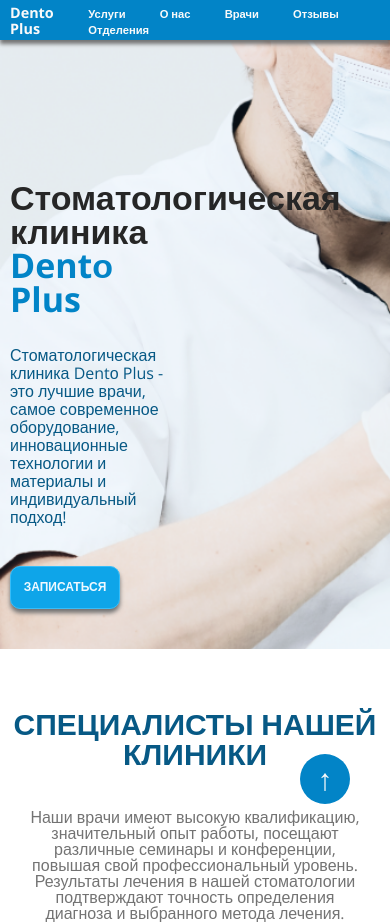
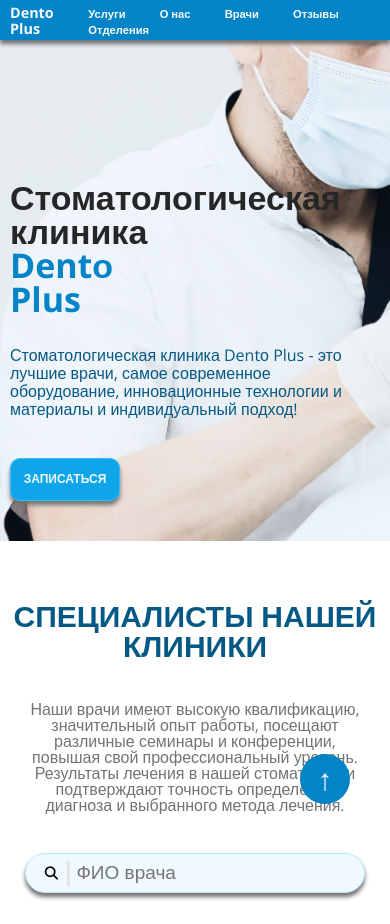
Before and after one commit to annauzun/Project1, a plain HTML site: page doctors.html in a window 390 px wide. Shown: the top 924 px of the page. Drawn offline with nearby package versions, Linux system fonts and the light colour scheme.

Commit message:
review header txt corrected, home changed to index

```diff
--- a/doctors.html
+++ b/doctors.html
@@ -19,7 +19,7 @@
         <div class="section">
             <div class="menu">
                 <div class="logo">
-                    <a href="/home.html" id="logo">Dento Plus</a>
+                    <a href="/index.html" id="logo">Dento Plus</a>
                 </div>
                 <div class="navigation">
                     <a href="/service.html" class="menu-text">Услуги</a>
--- a/styles/doctors.css
+++ b/styles/doctors.css
@@ -321,6 +321,10 @@ footer {
         font-size: 40px;
     }
 
+    .header-text {
+        width: 100%;
+    }
+
     .button {
         font-size: 75%;
         width: calc((100% - var(--x-gap)*2) / 3);
--- a/styles/home.css
+++ b/styles/index.css
@@ -238,7 +238,6 @@ h3 {
     display: flex;
     flex-direction: row;
     width: calc((100% - var(--x-gap)) / 2);
-    height: 190px;
     border: 1px solid var(--color-light-gray);
     border-radius: 20px;
     box-shadow: var(--shadow);
@@ -420,6 +419,10 @@ footer {
         font-size: 40px;
     }
 
+    .header-text {
+        width: 100%;
+    }
+
     .button {
         font-size: 75%;
         width: calc((100% - var(--x-gap)*2) / 3);
--- a/styles/service.css
+++ b/styles/service.css
@@ -360,6 +360,10 @@ footer {
         font-size: 40px;
     }
 
+    .header-text {
+        width: 100%;
+    }
+
     .button {
         font-size: 75%;
         width: calc((100% - var(--x-gap)*2) / 3);
```
Also changed, not shown: index.html (renamed from home.html, +2 -2 lines), service.html (+1 -1 lines).
